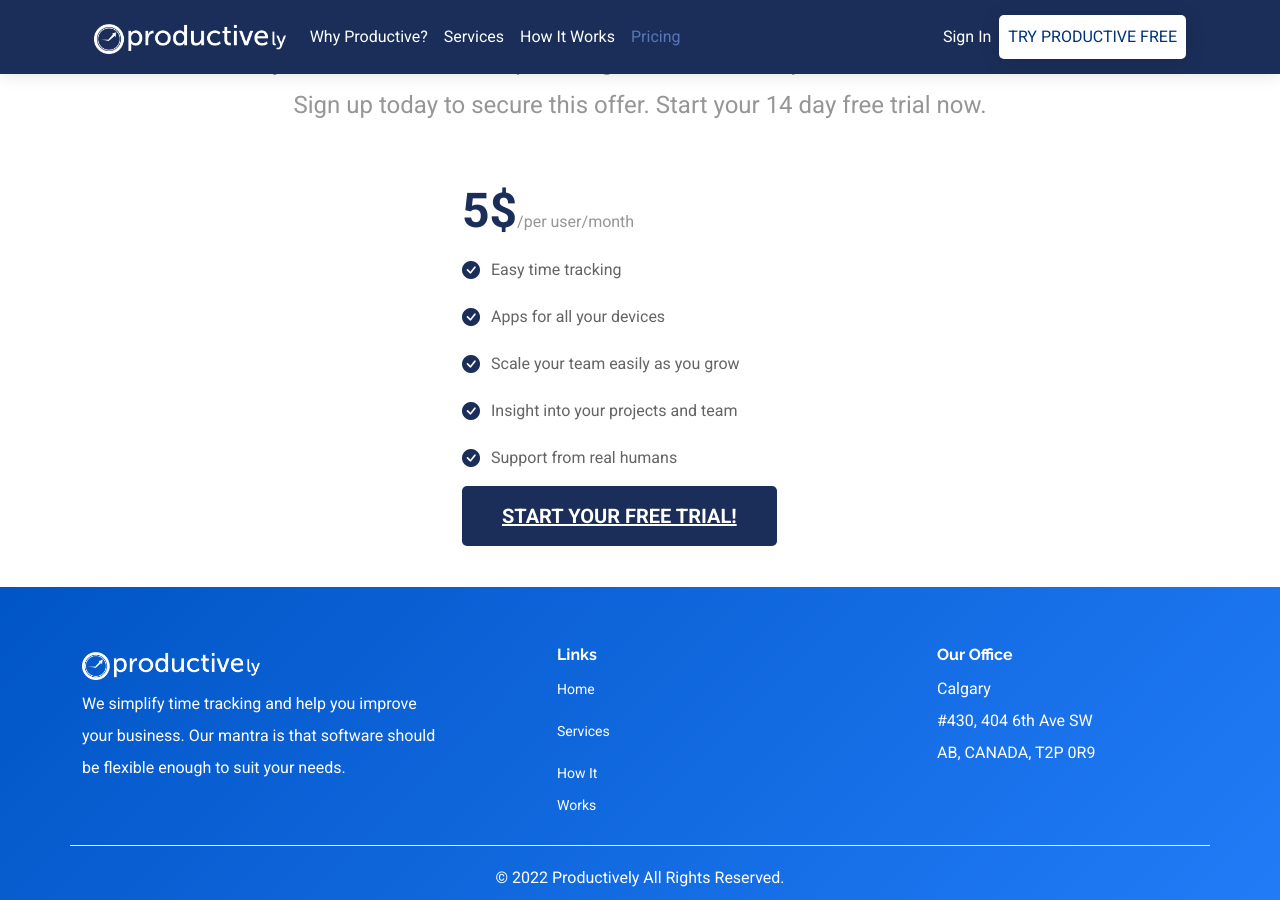
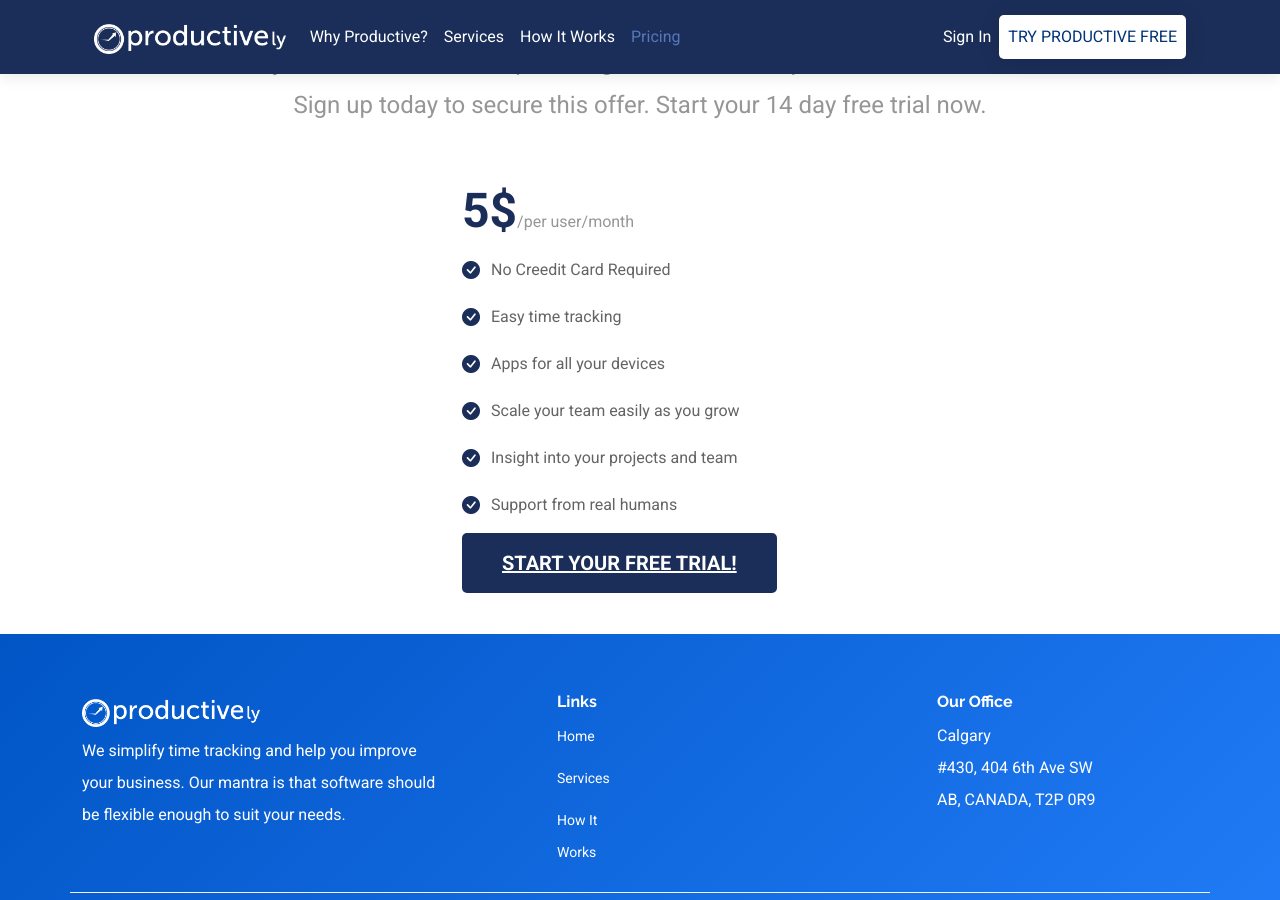
Before and after one commit to GordanMik/timetrackingwebsite, a Jekyll site: the page built from index.markdown, in a window 1280 px wide and 900 px high, scrolled down 3636 px. Built offline with Jekyll 4.4.1, drawn with Linux system fonts in a browser that asks for light colours; part of the change alters nothing that is shown.

Commit message:
Update _config.yml

```diff
--- a/_config.yml
+++ b/_config.yml
@@ -72,9 +72,9 @@ home:
     - heading:
       price: 5$
       plan: per user/month
-      smallHeading: "No Creedit Card Required"
       body:
       advantage:
+      - text: "No Creedit Card Required"
       - text: "Easy time tracking"
       - text: "Apps for all your devices"
       - text: Scale your team easily as you grow
```
